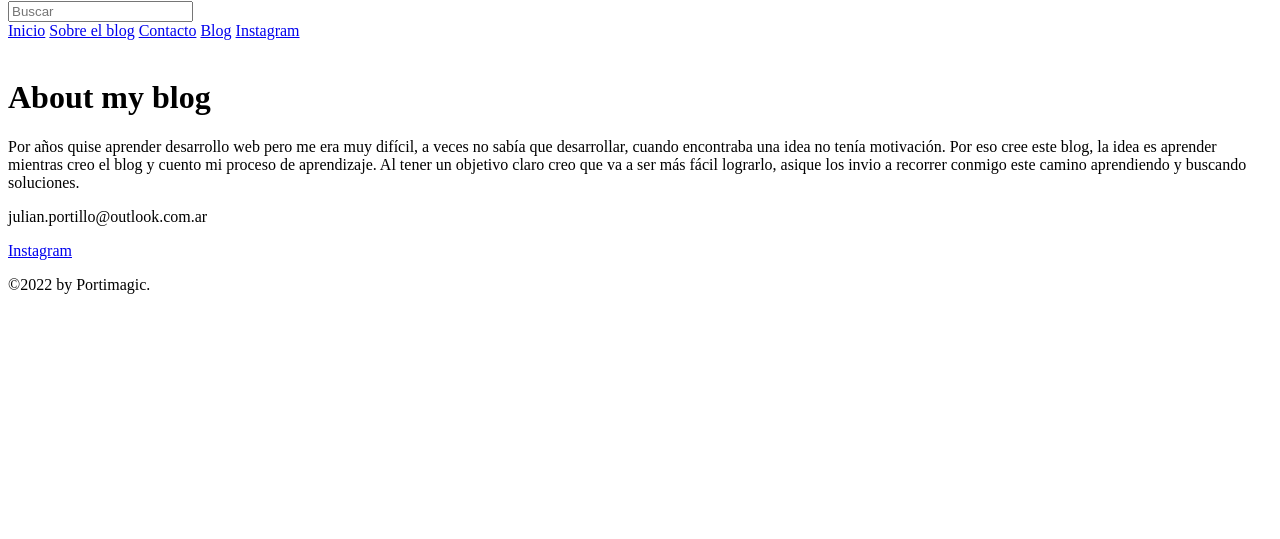
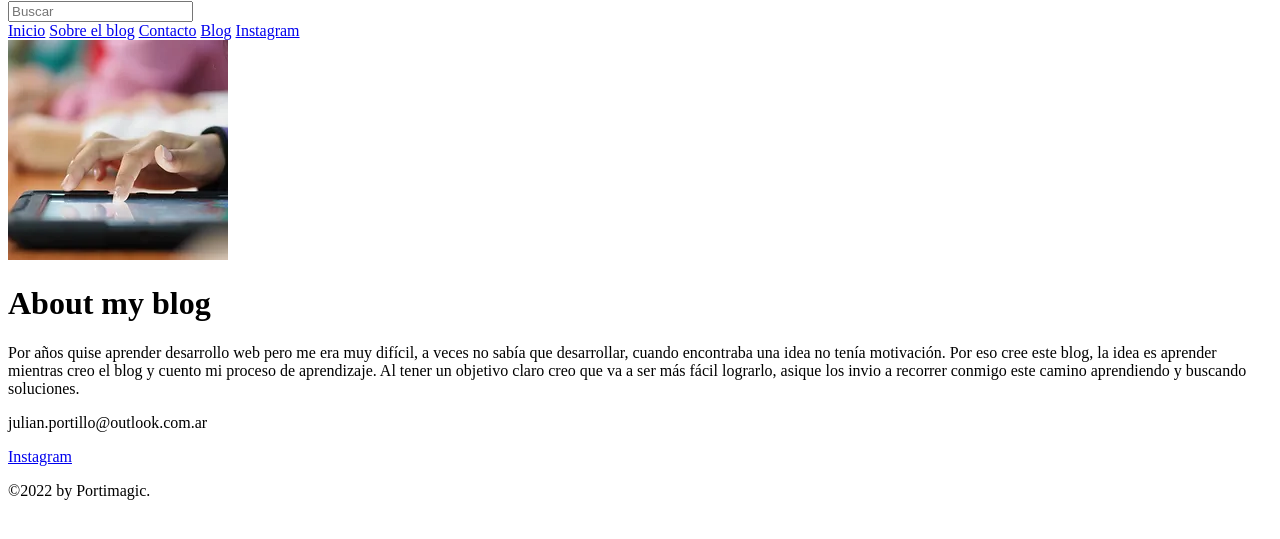
Before and after one commit to porti-magic/Portimagic, a plain HTML site: page About.html in a window 1280 px wide. Shown: the part 51-590 px from the top of the page. Drawn offline with Linux system fonts and the light colour scheme.

Commit message:
Add the photo

```diff
--- a/About.html
+++ b/About.html
@@ -25,7 +25,7 @@
         </nav>
     </header>
     <main>
-        <img />
+        <img src="Images/Clicking on a Tablet.webp" />
         <h1>About my blog</h1>
         <p>
             Por años quise aprender desarrollo web pero me era muy difícil, a veces no sabía que desarrollar, cuando encontraba una idea no tenía motivación.
```
Also changed, not shown: Images/Clicking on a Tablet.webp (added).
